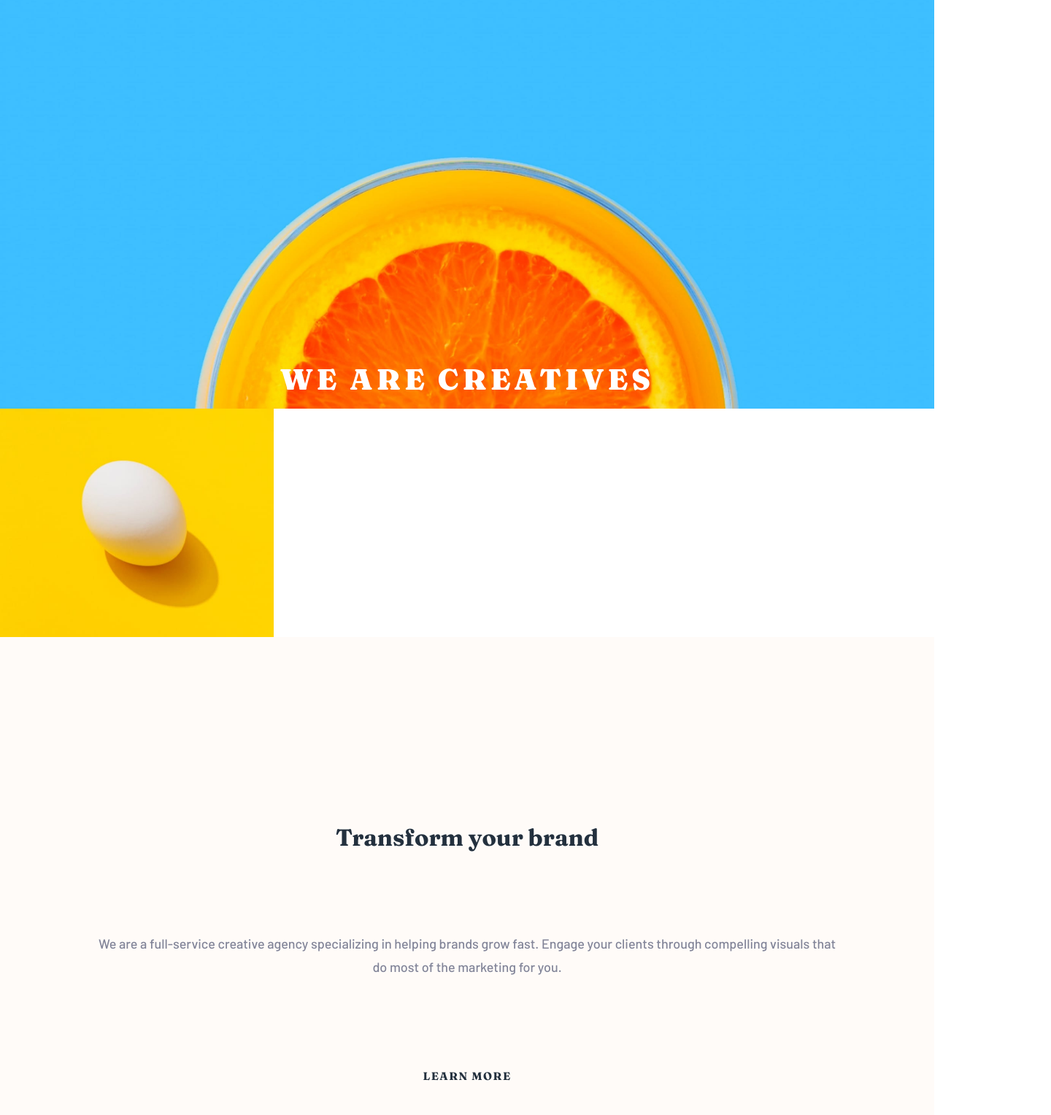
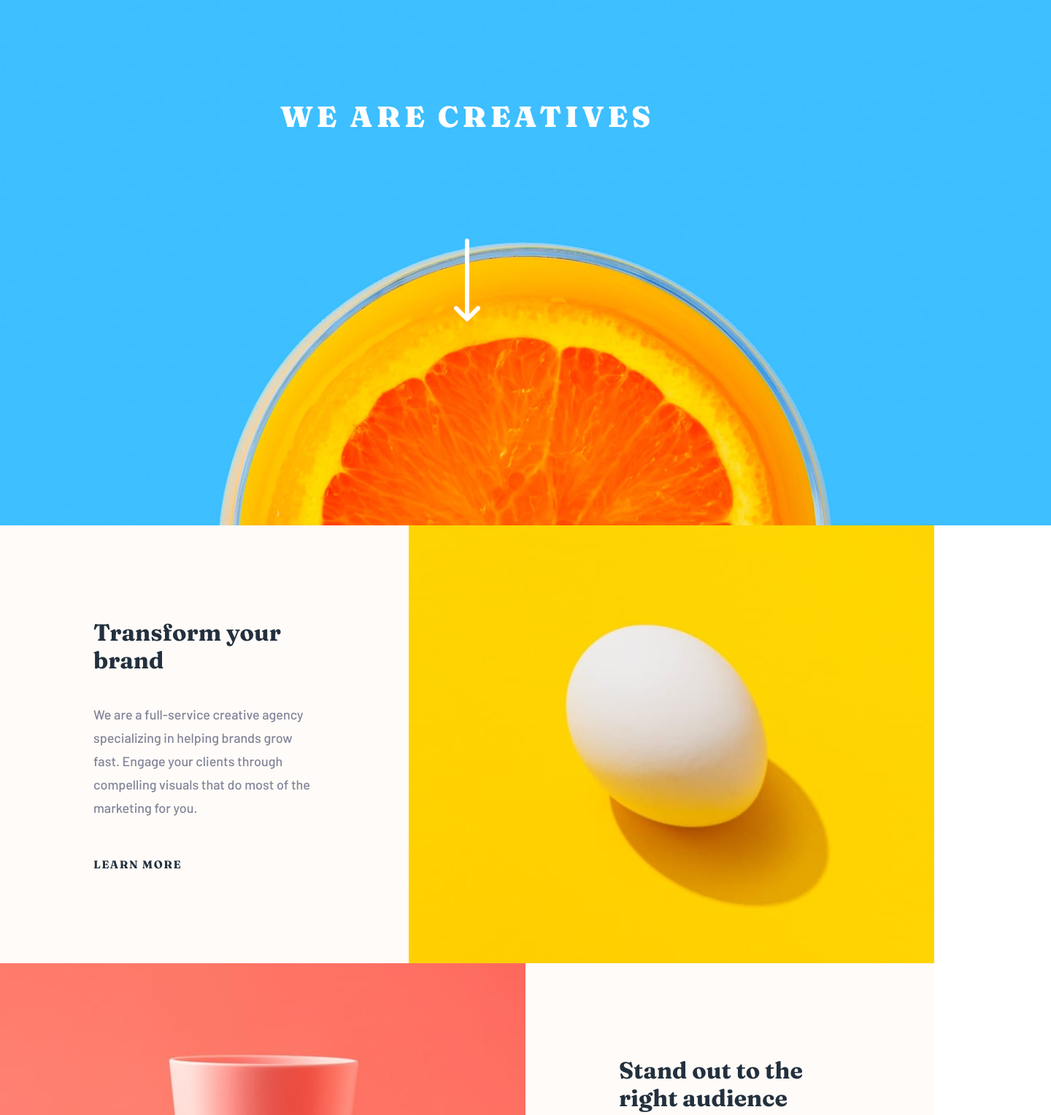
Before and after one commit to samanthascarcella/Sunnyside-agency-landing-page, a plain HTML site: page index.html in a window 1280 px wide. Shown: the part 80-1608 px from the top of the page at 73% size, 1440 px wide, since content can reach past the window. Drawn offline with nearby package versions, Linux system fonts and the light colour scheme.

Commit message:
Updates to Desktop view
I need to improve the responsiveness.

```diff
--- a/app.css
+++ b/app.css
@@ -24,47 +24,40 @@ body {
     padding: 0;
 }
 
-header {
-    background: url(images/mobile/image-header.jpg);
-    background-size: cover;
-    background-repeat: no-repeat;
-    min-height: 80vh;
-    max-height: 400px;
-    background-position: bottom;
-    max-width: 375px;
-}
-
-.nav-link {
-    text-align: center;
-    font-family: "Barlow", sans-serif;
-    font-size: 18px;
-    color: white;
-}
-
-.header-text {
-    text-align: center;
-    text-transform: uppercase;
-    color: white;
-    font-weight: 900;
-    font-size: 40px;
-    letter-spacing: 5px;
-
-    padding-top: 45%;
-}
-
-.header-icon {
-    display: block;
-    margin-left: auto;
-    margin-right: auto;
-    margin-top: 21%;
-}
-
 img {
     max-width: 375px;
 }
 
 .desktop-image {
     display: none;
+}
+
+header {
+    max-width: 375px;
+}
+
+.header-container {
+    position: relative;
+    text-align: center;
+    color: white;
+}
+
+.header-text {
+    position: absolute;
+    top: 30%;
+    left: 50%;
+    transform: translate(-50%, -50%);
+    text-transform: uppercase;
+    font-weight: 900;
+    font-size: 40px;
+    letter-spacing: 5px;
+}
+
+.header-icon {
+    position: absolute;
+    top: 58%;
+    left: 50%;
+    transform: translate(-50%, -50%);
 }
 
 .text-content {
@@ -179,7 +172,7 @@ img {
     font-family: "Barlow", sans-serif;
     font-size: 14px;
     color: hsl(210, 4%, 67%);
-    padding: 5% 0 20% 0;
+    padding: 0% 0 20% 0;
 }
 
 .image-gallery img {
@@ -245,13 +238,62 @@ footer h2 {
         max-width: 1440px;
     }
 
+    img {
+        max-width: 1440px;
+        max-height: 900px;
+    }
+
     header {
-        background: url(images/desktop/image-header.jpg);
-        background-size: cover;
-        background-repeat: no-repeat;
-        min-height: 80vh;
-        max-height: 400px;
-        background-position: bottom;
         max-width: 1440px;
     }
+
+    .item1 {
+        display: flex;
+        flex-direction: row-reverse;
+
+        max-height: 600px;
+    }
+
+    .item2 {
+        display: flex;
+        max-height: 600px;
+    }
+
+    .image-and-text img {
+        max-width: 100%;
+    }
+
+    .text-content {
+        max-width: 50%;
+        max-height: auto;
+    }
+
+    .text-content {
+        text-align: start;
+
+        padding: 10% 10%;
+    }
+
+    .image-with-text-container {
+        display: flex;
+    }
+
+
+
+    .image-with-text p {
+        padding: 2% 15%;
+    }
+
+    .testimonial-list {
+        display: flex;
+    }
+
+    .image-gallery {
+        display: flex;
+    }
+
+    .image-gallery img {
+        max-width: 25%;
+    }
+
 }
--- a/index.html
+++ b/index.html
@@ -53,9 +53,12 @@
           </ul>
         </div>
       </nav> -->
-
+      <div class="header-container">
+        <img class="mobile-image" src="images/mobile/image-header.jpg">
+        <img class="desktop-image" src="images/desktop/image-header.jpg">
         <h1 class="header-text">We are creatives</h1>
         <img class="header-icon" src="images/icon-arrow-down.svg">
+      </div>
     </header>
 
     <!-- ----------- IMAGE AND TEXT ----------- -->
@@ -119,6 +122,7 @@
     <div class="testimonial-section">
       <h2>Client testimonials</h2>
 
+      <div class="testimonial-list">
         <div class="testimonial">
           <img src="images/image-emily.jpg">
           <p class="review">
@@ -149,6 +153,7 @@
           <p class="reviewer-industry">Business Owner</p>
         </div>
       </div>
+    </div>
 
     <!-- ----------- IMAGE GALLERY ----------- -->
     <div class="image-gallery">
@@ -160,7 +165,7 @@
       <img class="desktop-image" src="images/desktop/image-gallery-milkbottles.jpg">
       <img class="desktop-image" src="images/desktop/image-gallery-orange.jpg">
       <img class="desktop-image" src="images/desktop/image-gallery-cone.jpg">
-      <img class="desktop-image" src="images/desktop/image-gallery-sugar-cubes.jpg">
+      <img class="desktop-image" src="images/desktop/image-gallery-sugarcubes.jpg">
     </div>
 
     <!-- ----------- FOOTER ----------- -->
```
Also changed, not shown: 1 other file. Lines whose indentation alone changed are shown as unchanged.
